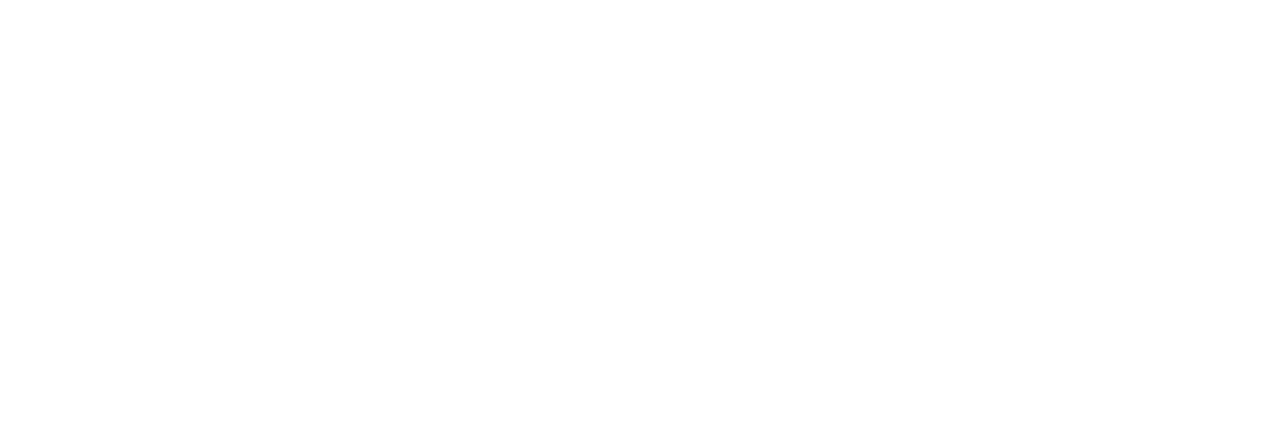
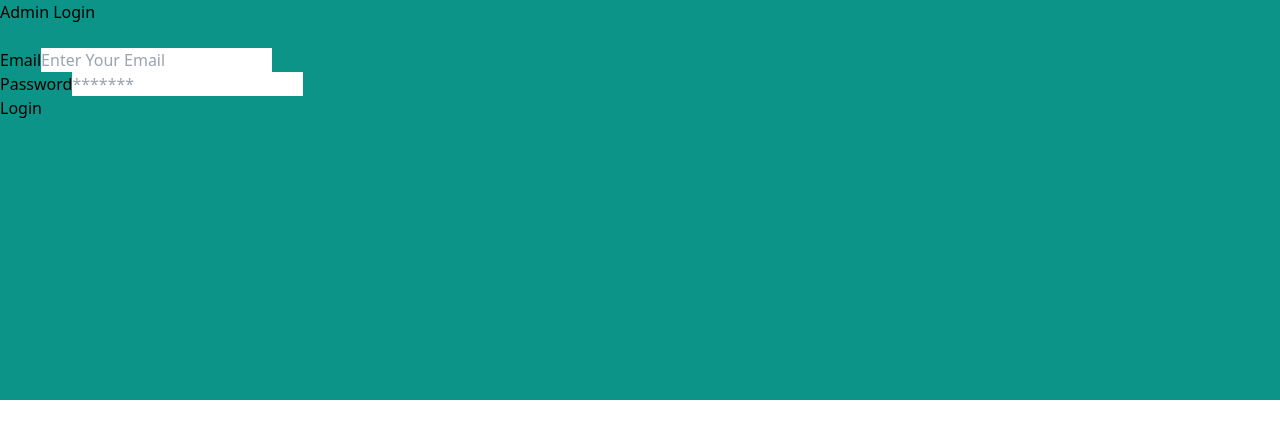
Before and after one commit to Javed-Shahbaz/DashBoard, a React (Vite) app in the folder FRONTEND/: page /login in a window 1280 px wide. Before the commit this address had no page. Shown: the top 438 px of the page. Built offline with nearby package versions, Linux system fonts and the light colour scheme.

Commit message:
update changes

```diff
--- a/FRONTEND/src/App.jsx
+++ b/FRONTEND/src/App.jsx
@@ -6,8 +6,8 @@
   return (
     <BrowserRouter>
       <Routes>
-        <Route pah="/" element={<Navigate to="/admin-dashboard" />}></Route>
-        <Route pah="/login" element={<Login />}></Route>
+        <Route path="/" element={<Navigate to="/admin-dashboard" />}></Route>
+        <Route path="/login" element={<Login />}></Route>
         <Route path="/admin-dashboard" element={<AdminDashboard />}></Route>
       </Routes>
     </BrowserRouter>
--- a/FRONTEND/src/pages/Login.jsx
+++ b/FRONTEND/src/pages/Login.jsx
@@ -2,8 +2,21 @@
 
 const Login = () => {
   return (
-    <div>
-      <h2>Login Authentication</h2>
+    <div className="flx flex-col item-center h-screen justify-center bg-gradient-to-b from-teal-600 from-50% to-grey-100 to-50% space-y-6">
+      <h2 class Name="font-sevillana text-3xl text-white">
+        Admin Login
+      </h2>
+      <form>
+        <div>
+          <label htmlFor="email">Email</label>
+          <input type="email" placeholder="Enter Your Email" />
+        </div>
+        <div>
+          <label htmlFor="password">Password</label>
+          <input type="password" placeholder="*******" />
+        </div>
+        <button type="submit">Login</button>
+      </form>
     </div>
   );
 };
```
